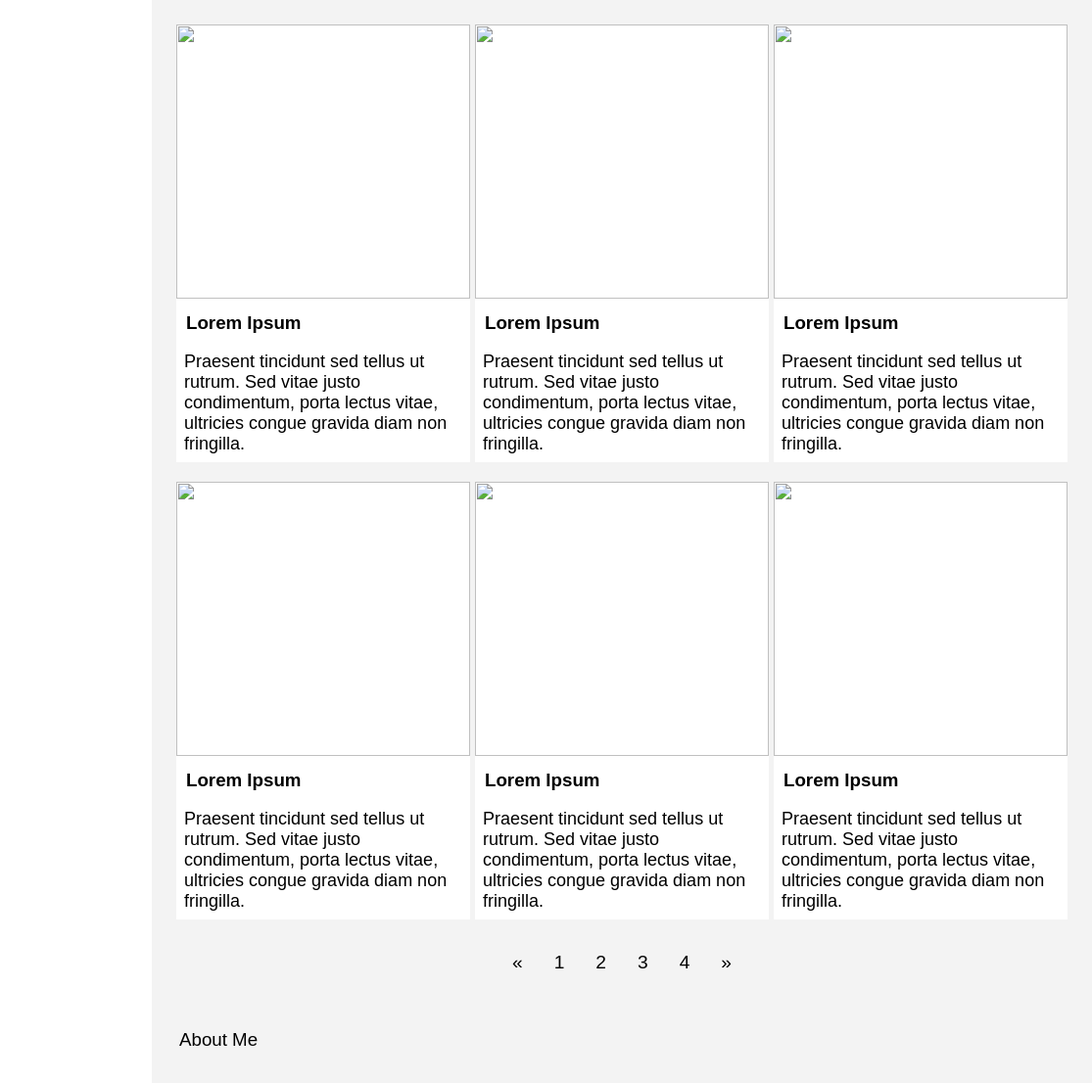
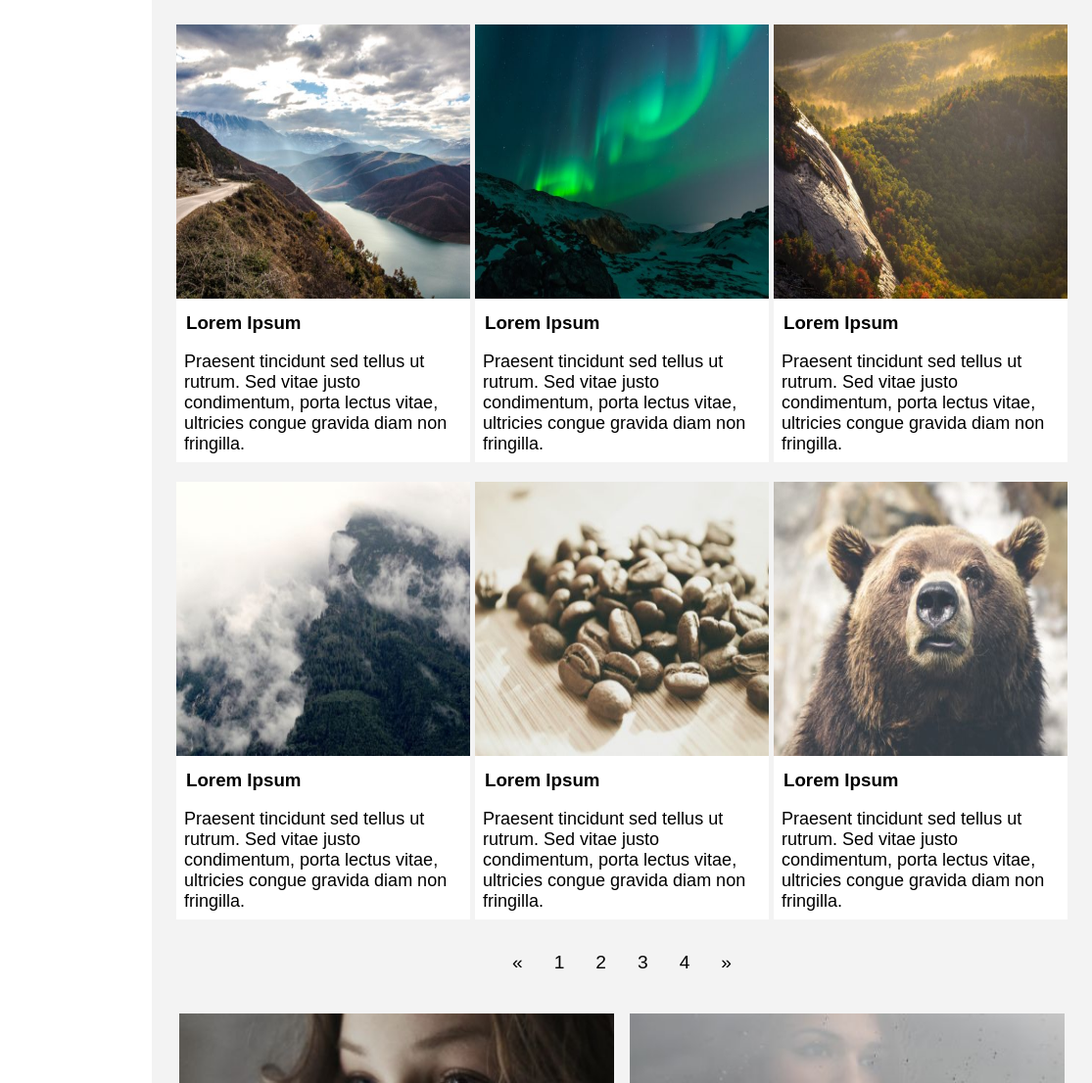
Before and after one commit to amritkaur10/htmlcssproject, a plain HTML site: page index.html in a window 1280 px wide. Shown: the part 157-1263 px from the top of the page at 98% size, 165-1280 px from the left. Drawn offline with Linux system fonts and the light colour scheme; files whose address does not match are found by name.

Commit message:
update
update

```diff
--- a/index.html
+++ b/index.html
@@ -58,7 +58,7 @@
                 <div class="box1">
                     <div class="card">
                         <div class="text">
-                            <img src="assets/images/mountains (1).jpg" alt="">
+                            <img src="mountains (1).jpg" alt="">
                             <h3>Lorem Ipsum</h3>
                             <p> Praesent tincidunt sed tellus ut rutrum. Sed vitae justo condimentum, porta lectus
                                 vitae, ultricies congue gravida diam non fringilla.</p>
@@ -67,7 +67,7 @@
 
                     <div class="card">
                         <div class="text">
-                            <img src="assets/images/lights.jpg" alt="">
+                            <img src="lights.jpg" alt="">
                             <h3>Lorem Ipsum</h3>
                             <p> Praesent tincidunt sed tellus ut rutrum. Sed vitae justo condimentum, porta lectus
                                 vitae, ultricies congue gravida diam non fringilla.</p>
@@ -76,7 +76,7 @@
 
                     <div class="card">
                         <div class="text">
-                            <img src="assets/images/nature.jpg" alt="">
+                            <img src="nature.jpg" alt="">
                             <h3>Lorem Ipsum</h3>
                             <p> Praesent tincidunt sed tellus ut rutrum. Sed vitae justo condimentum, porta lectus
                                 vitae, ultricies congue gravida diam non fringilla.</p>
@@ -91,7 +91,7 @@
                 <div class="box2">
                     <div class="card">
                         <div class="text">
-                            <img src="assets/images/p1.jpg" alt="">
+                            <img src="p1.jpg" alt="">
                             <h3>Lorem Ipsum</h3>
                             <p> Praesent tincidunt sed tellus ut rutrum. Sed vitae justo condimentum, porta lectus
                                 vitae, ultricies congue gravida diam non fringilla.</p>
@@ -100,7 +100,7 @@
 
                     <div class="card">
                         <div class="text">
-                            <img src="assets/images/p2.jpg" alt="">
+                            <img src="p2.jpg" alt="">
                             <h3>Lorem Ipsum</h3>
                             <p> Praesent tincidunt sed tellus ut rutrum. Sed vitae justo condimentum, porta lectus
                                 vitae, ultricies congue gravida diam non fringilla.</p>
@@ -109,7 +109,7 @@
 
                     <div class="card">
                         <div class="text">
-                            <img src="assets/images/p3.jpg" alt="">
+                            <img src="p3.jpg" alt="">
                             <h3>Lorem Ipsum</h3>
                             <p> Praesent tincidunt sed tellus ut rutrum. Sed vitae justo condimentum, porta lectus
                                 vitae, ultricies congue gravida diam non fringilla.</p>
@@ -128,8 +128,8 @@
 
             <!-- images of me -->
             <div class="images" id="about">
-                <img src="assets/images/avatar_g.jpg" alt="">
-                <img src="assets/images/me2.jpg" alt="">
+                <img src="avatar_g.jpg" alt="">
+                <img src="me2.jpg" alt="">
             </div>
 
             <!-- about me -->
@@ -249,14 +249,14 @@
                         <h3>BLOG POSTS</h3>
                         <ul>
                             <li>
-                                <img src="assets/images/workshop.jpg" alt="">
+                                <img src="workshop.jpg" alt="">
                                 <span>Lorem</span>
                                 <br>
                                 <span>Sed mattis nunc</span>
                             </li>
                             <hr>
                             <li>
-                                <img src="assets/images/gondol.jpg" alt="">
+                                <img src="gondol.jpg" alt="">
                                 <span>Ipsum</span>
                                 <br>
                                 <span>Praes tinci sed</span>
```
